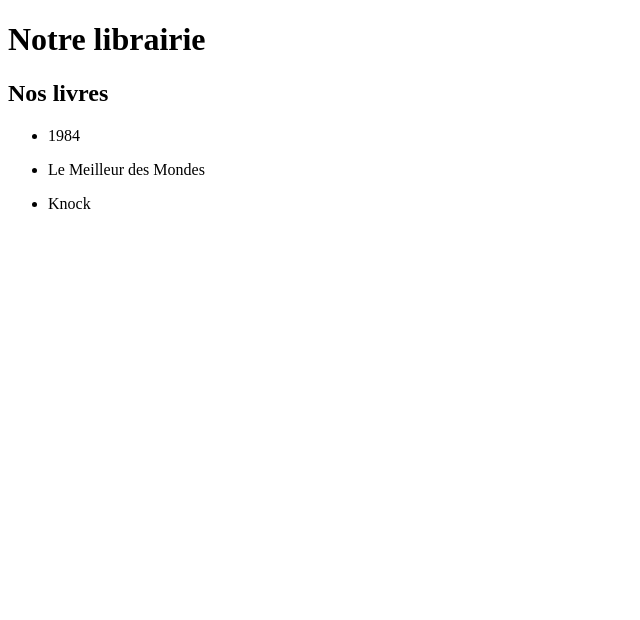
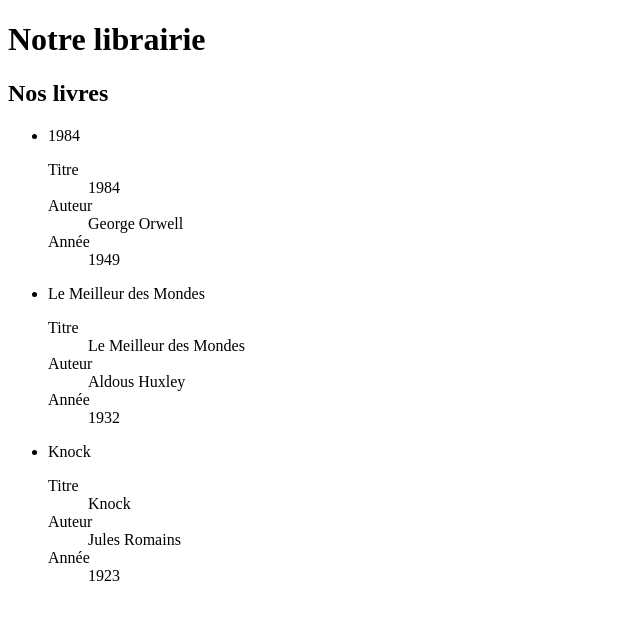
Before and after one commit to Namularbre/angularTD2, an Angular app: page / in a window 1280 px wide. Shown: the top 620 px of the page, without its empty margins (0-640 px from the left). Built offline with nearby package versions, Linux system fonts and the light colour scheme.

Commit message:
added new book component

```diff
--- a/src/app/app.module.ts
+++ b/src/app/app.module.ts
@@ -4,11 +4,13 @@
 import { AppRoutingModule } from './app-routing.module';
 import { AppComponent } from './app.component';
 import { BooksComponent } from './components/books/books.component';
+import { BookComponent } from './components/book/book.component';
 
 @NgModule({
   declarations: [
     AppComponent,
-    BooksComponent
+    BooksComponent,
+    BookComponent
   ],
   imports: [
     BrowserModule,
--- /dev/null
+++ b/src/app/components/book/book.component.html
@@ -0,0 +1,12 @@
+<div *ngIf="book">
+    <dl>
+        <dt>Titre</dt>
+        <dd>{{ book.title }}</dd>
+
+        <dt>Auteur</dt>
+        <dd>{{ book.author }}</dd>
+
+        <dt>Année</dt>
+        <dd>{{ book.year }}</dd>
+    </dl>
+</div>
--- a/src/app/components/books/books.component.html
+++ b/src/app/components/books/books.component.html
@@ -1,4 +1,5 @@
 <h2>Nos livres</h2>
 <ul *ngFor="let book of books$ | async">
     <li>{{ book.title }}</li>
+    <app-book [book]="book"></app-book>
 </ul>
```
Also changed, not shown: src/app/components/book/book.component.ts (added, +13 -0 lines), src/app/components/book/book.component.css (added), 1 other file (tests, documents, lock files or other folders).
